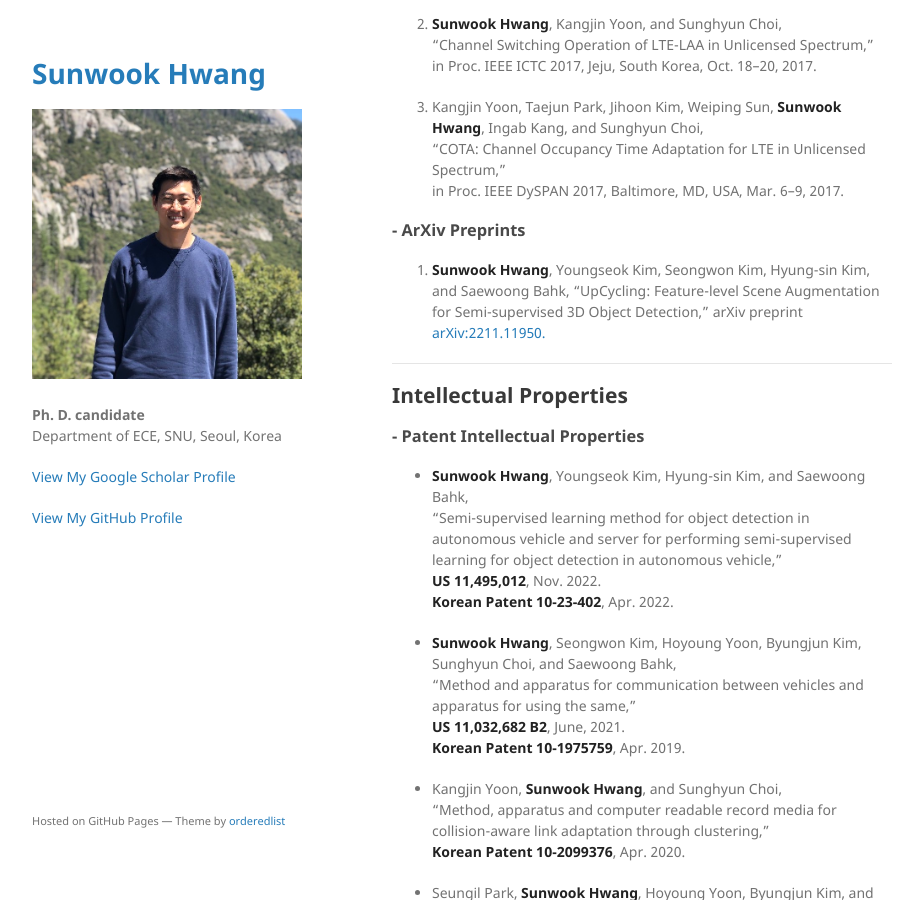
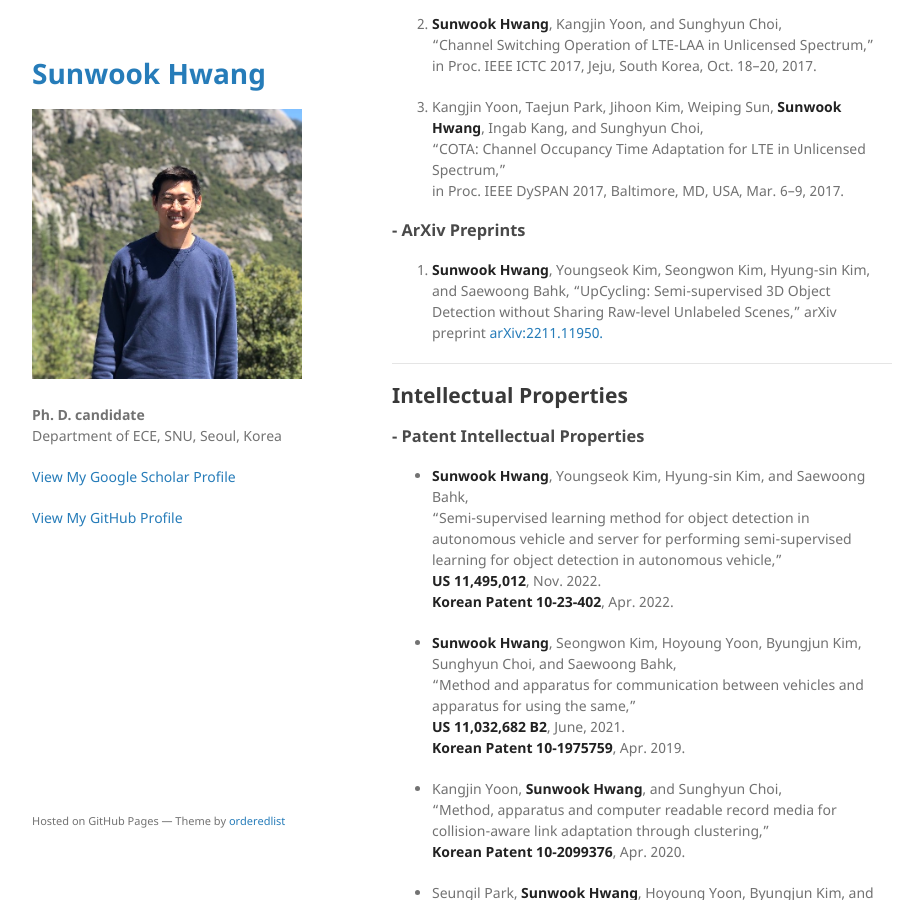
Before and after one commit to jeongjun-park/jeongjun-park.github.io, a Jekyll site: the page built from index.md, in a window 1280 px wide and 900 px high, scrolled down 1987 px. Shown: the whole window, without its empty margins (178-1101 px from the left). Built offline with Jekyll 4.4.1, drawn with Linux system fonts in a browser that asks for light colours; our own code applies the rules of GitHub Pages for plain Markdown files.

Commit message:
Update index.md

```diff
--- a/index.md
+++ b/index.md
@@ -79,7 +79,7 @@ in Proc. IEEE DySPAN 2017, Baltimore, MD, USA, Mar. 6--9, 2017.
 
 ### - ArXiv Preprints
 1.  **Sunwook Hwang**, Youngseok Kim, Seongwon Kim, Hyung-sin Kim, and Saewoong Bahk,
- "UpCycling: Feature-level Scene Augmentation for Semi-supervised 3D Object Detection,"
+ "UpCycling: Semi-supervised 3D Object Detection without Sharing Raw-level Unlabeled Scenes,"
  arXiv preprint [arXiv:2211.11950.](https://arxiv.org/abs/2211.11950)
 
 
```
